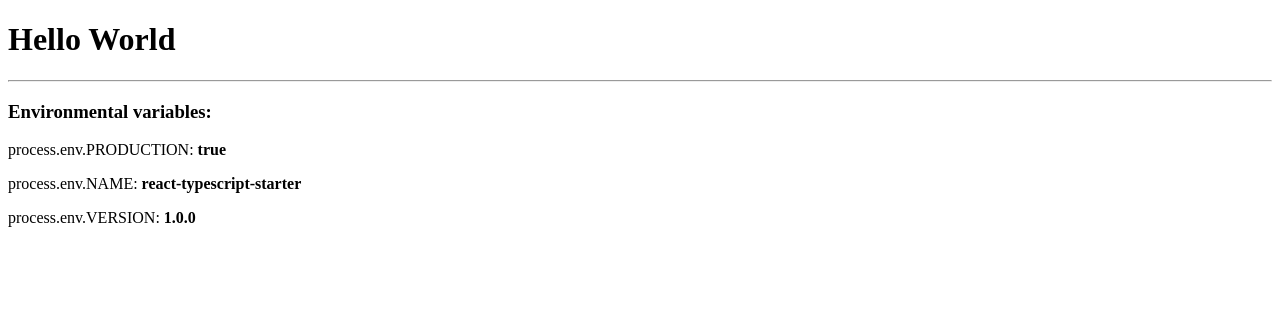
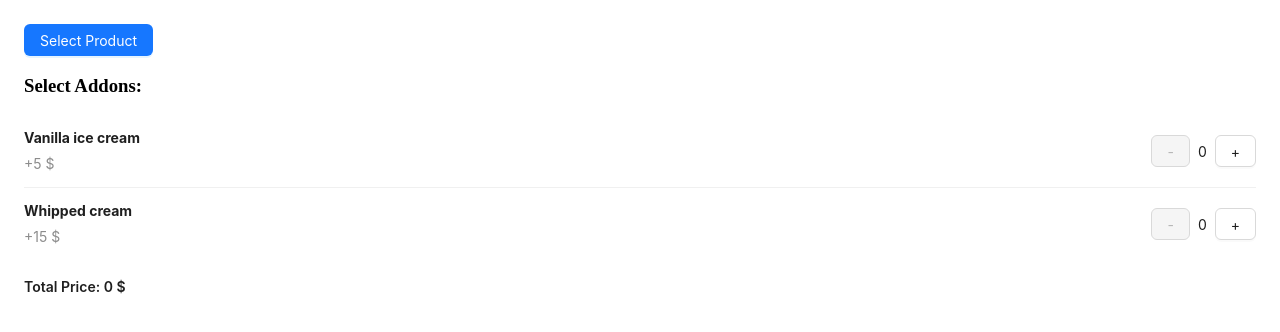
Before and after one commit to MarySnopok/extra-flavours, a React app: page / in a window 1280 px wide. Shown: the top 332 px of the page. Built offline with nearby package versions, Linux system fonts and the light colour scheme.

Commit message:
Initial feature UI commit with draft comps and types, aimed to showcase a future boiler plate for the enhancements

```diff
--- a/src/App.tsx
+++ b/src/App.tsx
@@ -1,6 +1,6 @@
 import React from "react";
-import HelloWorld from "components/HelloWorld";
+import {Page} from "./components/Page";
 
-const App: React.FC = () => <HelloWorld />;
+const App: React.FC = () => <Page />;
 
 export default App;
--- /dev/null
+++ b/src/components/AddonSelector.tsx
@@ -0,0 +1,51 @@
+import React from "react";
+import {List, Button} from "antd";
+import {useProductStore} from "../state/useProductStore";
+
+interface AddonSelectorProps {
+    addons: {
+        addon: {name: string; price: number};
+        limit: number;
+        sortOrder: number;
+    }[];
+}
+
+export const AddonSelector: React.FC<AddonSelectorProps> = ({addons}) => {
+    const updateAddon = useProductStore((state) => state.updateAddon);
+    const selectedAddons = useProductStore((state) => state.addons);
+
+    return (
+        <div>
+            <h3>Select Addons:</h3>
+            <List
+                itemLayout="horizontal"
+                dataSource={addons.sort((a, b) => a.sortOrder - b.sortOrder)}
+                renderItem={(addon) => (
+                    <List.Item>
+                        <List.Item.Meta
+                            title={addon.addon.name}
+                            description={`+${addon.addon.price} $`}
+                        />
+                        <div>
+                            <Button
+                                onClick={() => updateAddon(addon.addon.name, addon.addon.price, -1)}
+                                disabled={(selectedAddons[addon.addon.name] || 0) <= 0}
+                            >
+                                -
+                            </Button>
+                            <span style={{margin: "0 8px"}}>
+                                {selectedAddons[addon.addon.name] || 0}
+                            </span>
+                            <Button
+                                onClick={() => updateAddon(addon.addon.name, addon.addon.price, 1)}
+                                disabled={(selectedAddons[addon.addon.name] || 0) >= addon.limit}
+                            >
+                                +
+                            </Button>
+                        </div>
+                    </List.Item>
+                )}
+            />
+        </div>
+    );
+};
--- a/src/components/HelloWorld/index.tsx
+++ /dev/null
@@ -1,22 +0,0 @@
-import React from "react";
-
-const HelloWorld: React.FC = () => (
-    <>
-        <h1>Hello World</h1>
-
-        <hr />
-
-        <h3>Environmental variables:</h3>
-        <p>
-            process.env.PRODUCTION: <b>{process.env.PRODUCTION.toString()}</b>
-        </p>
-        <p>
-            process.env.NAME: <b>{process.env.NAME}</b>
-        </p>
-        <p>
-            process.env.VERSION: <b>{process.env.VERSION}</b>
-        </p>
-    </>
-);
-
-export default HelloWorld;
--- /dev/null
+++ b/src/components/Page.tsx
@@ -0,0 +1,59 @@
+import React, {useState} from "react";
+import {Button} from "antd";
+import {ProductModificationModal} from "../components/ProductModificationModal";
+import {AddonSelector} from "../components/AddonSelector";
+import {PriceDisplay} from "../components/PriceDisplay";
+import {useProductStore} from "../state/useProductStore";
+
+export const Page: React.FC = () => {
+    const [isModalVisible, setModalVisible] = useState(false);
+    const selectProduct = useProductStore((state) => state.selectProduct);
+
+    const exampleProduct = {
+        id: "a_very_unique_soda_id",
+        name: "Soda",
+        price: 75,
+        modifications: {
+            sizes: [
+                {name: "Normal", addonPrice: 0},
+                {name: "Extra large", addonPrice: 15}
+            ],
+            flavours: [
+                {name: "Coca Cola", addonPrice: 0},
+                {name: "Sprite", addonPrice: 0}
+            ]
+        },
+        addons: [
+            {
+                addon: {name: "Whipped cream", price: 15},
+                limit: 1,
+                sortOrder: 2
+            },
+            {
+                addon: {name: "Vanilla ice cream", price: 5},
+                limit: 2,
+                sortOrder: 1
+            }
+        ]
+    };
+
+    const handleSelectProduct = () => {
+        selectProduct(exampleProduct.id, exampleProduct.price);
+        setModalVisible(true);
+    };
+
+    return (
+        <div style={{padding: 16}}>
+            <Button type="primary" onClick={handleSelectProduct}>
+                Select Product
+            </Button>
+            <ProductModificationModal
+                visible={isModalVisible}
+                onClose={() => setModalVisible(false)}
+                modifications={exampleProduct.modifications}
+            />
+            <AddonSelector addons={exampleProduct.addons} />
+            <PriceDisplay />
+        </div>
+    );
+};
--- /dev/null
+++ b/src/components/PriceDisplay.tsx
@@ -0,0 +1,15 @@
+import React from "react";
+import {Typography} from "antd";
+import {useProductStore} from "../state/useProductStore";
+
+const {Text} = Typography;
+
+export const PriceDisplay: React.FC = () => {
+    const totalPrice = useProductStore((state) => state.totalPrice);
+
+    return (
+        <div style={{marginTop: 16}}>
+            <Text strong>Total Price: {totalPrice} $</Text>
+        </div>
+    );
+};
--- /dev/null
+++ b/src/components/ProductModificationModal.tsx
@@ -0,0 +1,71 @@
+import React from "react";
+import {Modal, Select} from "antd";
+import {useProductStore} from "../state/useProductStore";
+
+const {Option} = Select;
+
+interface ModificationModalProps {
+    visible: boolean;
+    onClose: () => void;
+    modifications: {
+        sizes?: {name: string; addonPrice: number}[];
+        flavours?: {name: string; addonPrice: number}[];
+    };
+}
+
+export const ProductModificationModal: React.FC<ModificationModalProps> = ({
+    visible,
+    onClose,
+    modifications
+}) => {
+    const setModification = useProductStore((state) => state.setModification);
+
+    const handleSizeChange = (value: string, addonPrice: number) => {
+        setModification("size", value, addonPrice);
+    };
+
+    const handleFlavorChange = (value: string, addonPrice: number) => {
+        setModification("flavor", value, addonPrice);
+    };
+
+    return (
+        <Modal title="Select Modifications" visible={visible} onCancel={onClose} footer={null}>
+            {modifications.sizes && (
+                <div>
+                    <p>Select Size:</p>
+                    <Select
+                        style={{width: "100%"}}
+                        onChange={(value) => handleSizeChange(value.key, value.addonPrice)}
+                    >
+                        {modifications.sizes.map((size) => (
+                            <Option
+                                key={size.name}
+                                value={{key: size.name, addonPrice: size.addonPrice}}
+                            >
+                                {size.name} (+{size.addonPrice} $)
+                            </Option>
+                        ))}
+                    </Select>
+                </div>
+            )}
+            {modifications.flavours && (
+                <div style={{marginTop: 16}}>
+                    <p>Select Flavor:</p>
+                    <Select
+                        style={{width: "100%"}}
+                        onChange={(value) => handleFlavorChange(value.key, value.addonPrice)}
+                    >
+                        {modifications.flavours.map((flavor) => (
+                            <Option
+                                key={flavor.name}
+                                value={{key: flavor.name, addonPrice: flavor.addonPrice}}
+                            >
+                                {flavor.name}
+                            </Option>
+                        ))}
+                    </Select>
+                </div>
+            )}
+        </Modal>
+    );
+};
--- /dev/null
+++ b/src/state/useProductStore.ts
@@ -0,0 +1,45 @@
+import {create} from "zustand";
+
+export interface ModificationSelection {
+    size?: string;
+    flavor?: string;
+}
+
+interface AddonSelection {
+    [addonName: string]: number;
+}
+
+interface ProductState {
+    selectedProductId: string | null;
+    modifications: ModificationSelection;
+    addons: AddonSelection;
+    totalPrice: number;
+    selectProduct: (id: string, basePrice: number) => void;
+    setModification: (key: keyof ModificationSelection, value: string, addonPrice: number) => void;
+    updateAddon: (name: string, price: number, quantity: number) => void;
+}
+
+export const useProductStore = create<ProductState>((set) => ({
+    selectedProductId: null,
+    modifications: {},
+    addons: {},
+    totalPrice: 0,
+    selectProduct: (id, basePrice) =>
+        set({selectedProductId: id, modifications: {}, addons: {}, totalPrice: basePrice}),
+    setModification: (key, value, addonPrice) =>
+        set((state) => ({
+            modifications: {...state.modifications, [key]: value},
+            totalPrice: state.totalPrice + addonPrice
+        })),
+    updateAddon: (name, price, quantity) =>
+        set((state) => {
+            const currentQty = state.addons[name] || 0;
+            const newQty = Math.max(currentQty + quantity, 0);
+            const deltaPrice = price * (newQty - currentQty);
+
+            return {
+                addons: {...state.addons, [name]: newQty},
+                totalPrice: state.totalPrice + deltaPrice
+            };
+        })
+}));
--- a/src/types/Addon.tsx
+++ b/src/types/Addon.tsx
@@ -1,4 +1,4 @@
-export interface Addon {
+export type Addon = {
     name: string;
     price: number;
-}
+};
```
